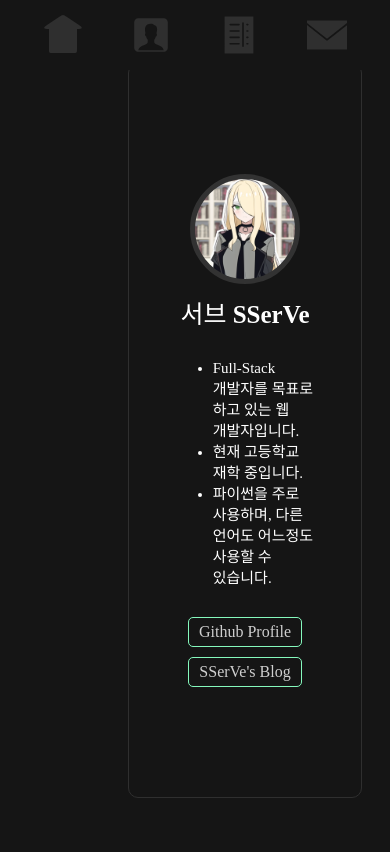
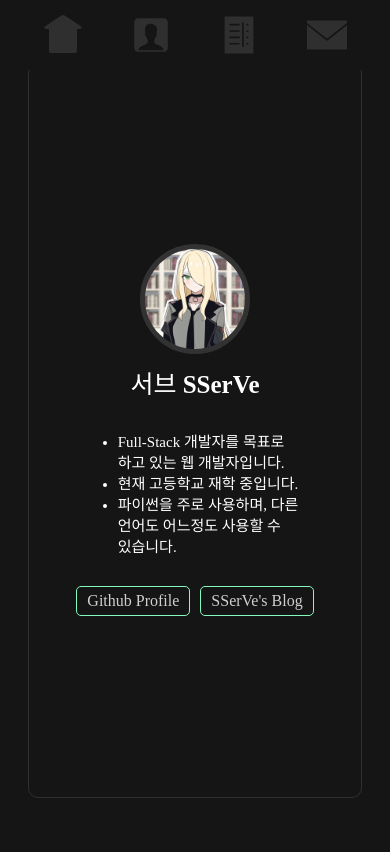
Before and after one commit to p-sw/Portfolio, a Django app: page /about in a window 390 px wide. Run offline with Django 4.2, Linux system fonts and the light colour scheme; some libraries are stand-ins or nearby versions; some web fonts are replaced.

Commit message:
Fixed padding bugs

```diff
--- a/portfolio/app/static/app/css/about.css
+++ b/portfolio/app/static/app/css/about.css
@@ -143,6 +143,10 @@ section.profile.box article.links {
 }
 
 @media (max-width: 500px) {
+    main {
+        padding-left: 0;
+    }
+
     section.profile.box article.description ul {
         list-style-type: disc;
 
--- a/portfolio/app/static/app/css/home.css
+++ b/portfolio/app/static/app/css/home.css
@@ -99,6 +99,7 @@ nav.sub-nav {
 
     main {
         align-items: center;
+        padding-left: 0;
     }
 
     header#welcome-title {
--- a/portfolio/app/templates/app/about.html
+++ b/portfolio/app/templates/app/about.html
@@ -10,7 +10,7 @@
         <main>
             <section class="profile box">
                 <article class="imgs">
-                    <img src="{% static 'app/img/profile.png' %}" data-alt="rgba(255,255,255,1)" style="--alt-back-color: rgba(50, 50, 50, 1);">
+                    <img src="{% static 'app/img/profile.png' %}" data-alt="rgba(255,255,255,1)" style="--alt-back-color: rgba(50, 50, 50, 1);" alt="profile picture">
                 </article>
                 <article class="name">
                     <span>서브 <b>SSerVe</b></span>
```
